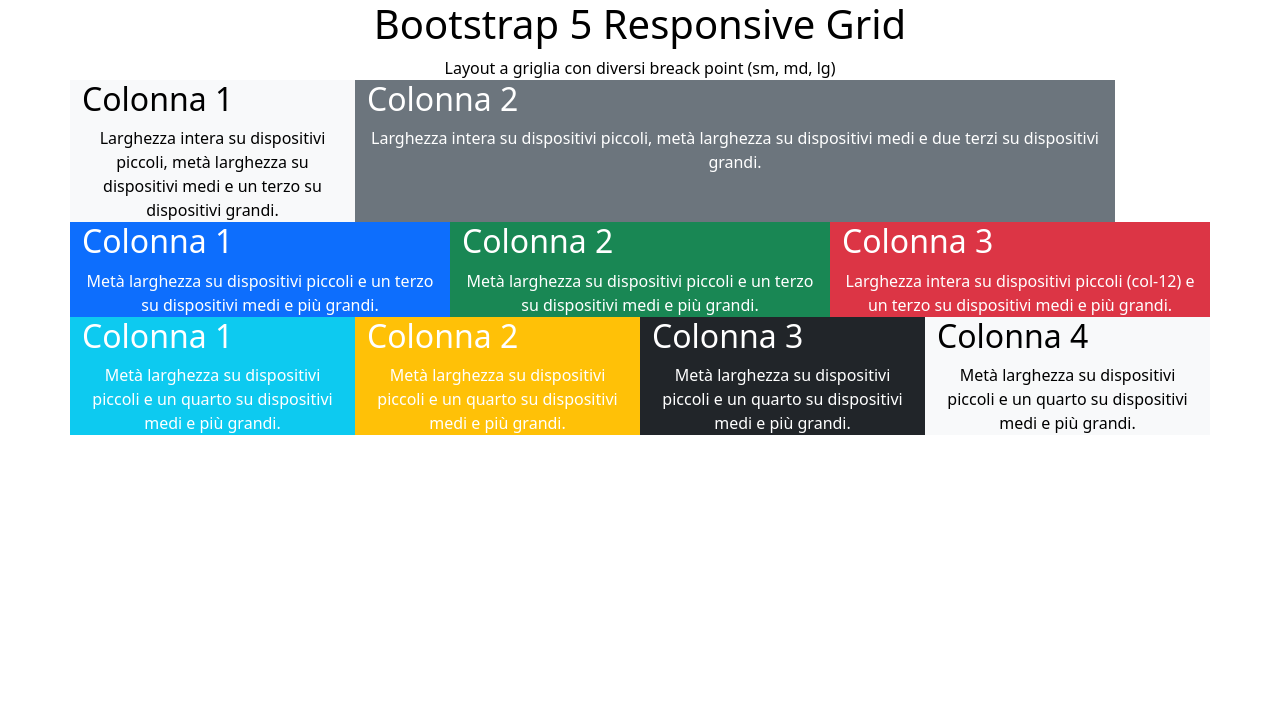
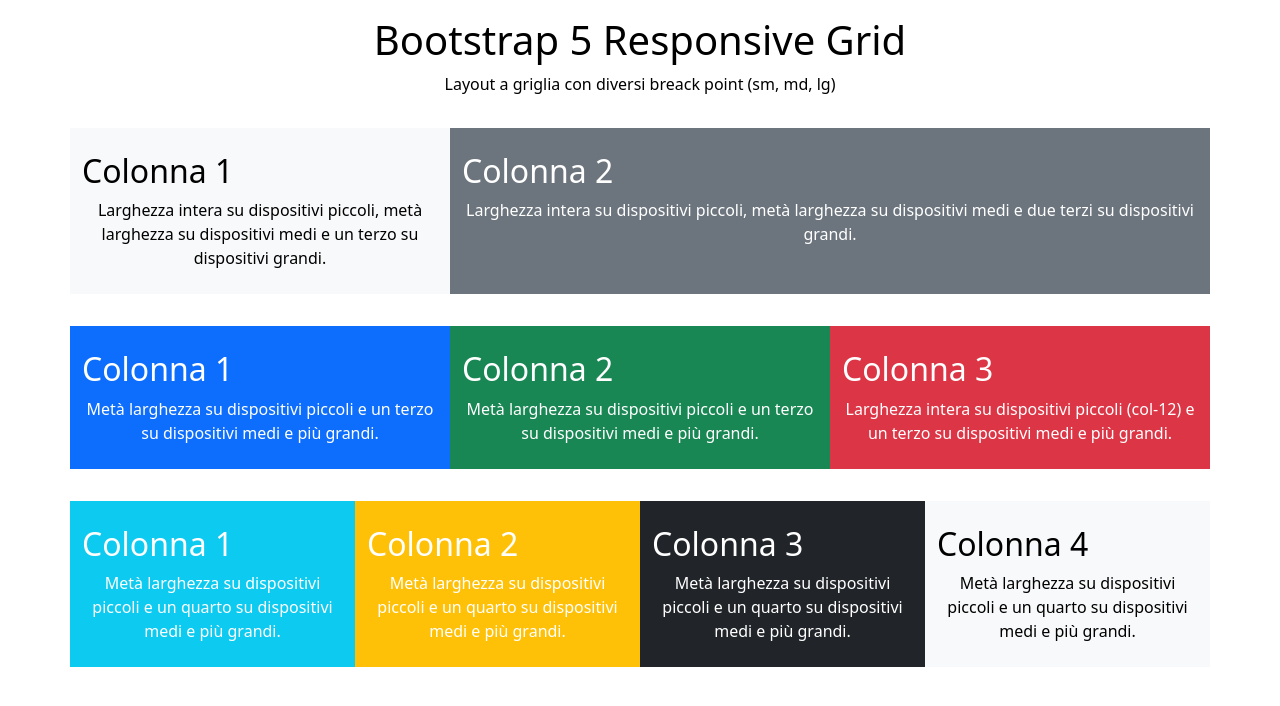
Before and after one commit to Vincenzo-Polverino/htmlcss-bootstrap-layout, a plain HTML site: page index.html in a window 1280 px wide. Drawn offline with nearby package versions, Linux system fonts and the light colour scheme.

Commit message:
fix container

```diff
--- a/index.html
+++ b/index.html
@@ -29,59 +29,62 @@
     <main>
         <div class="container text-center text-white">
 
-            <h1 class="text-center text-black">Bootstrap 5 Responsive Grid</h1>
-            <span class="text-center text-black ">Layout a griglia con diversi breack point (sm, md, lg)</span>
-            <div class="row ">
-                <div class="col-12 col-md-6 col-lg-3 bg-light text-black ">
+            <div class="my-3">
+                <h1 class="text-center text-black">Bootstrap 5 Responsive Grid</h1>
+                <span class="text-center text-black ">Layout a griglia con diversi breack point (sm, md, lg)</span>
+            </div>
+
+            <div class="row py-3">
+                <div class="col-12 col-md-6 col-lg-4 bg-light text-black  py-4">
                     <h2 class="text-start">Colonna 1</h2>
                     <span>Larghezza intera su dispositivi piccoli, metà
                         larghezza su dispositivi medi e un terzo su
                         dispositivi grandi.</span>
                 </div>
-                <div class="col-12 col-md-6 col-lg-8 bg-secondary">
+                <div class="col-12 col-md-6 col-lg-8 bg-secondary text-white py-4">
                     <h2 class="text-start">Colonna 2</h2>
                     <span>Larghezza intera su dispositivi piccoli, metà larghezza su dispositivi medi e due terzi su
                         dispositivi
                         grandi.</span>
                 </div>
             </div>
-            <div class="row">
-                <div class="col-6 col-md-4 bg-primary">
+            <div class="row py-3">
+                <div class="col-6 col-md-4 bg-primary text-white py-4">
                     <h2 class="text-start">Colonna 1</h2>
                     <span>Metà larghezza su dispositivi piccoli e un terzo
                         su dispositivi medi e più grandi.</span>
                 </div>
-                <div class="col-6 col-md-4 bg-success">
+                <div class="col-6 col-md-4 bg-success text-white py-4">
                     <h2 class="text-start">Colonna 2</h2>
                     <span>Metà larghezza su dispositivi piccoli e un terzo
                         su dispositivi medi e più grandi.</span>
                 </div>
-                <div class="col-12 col-md-4 bg-danger">
+                <div class="col-12 col-md-4 bg-danger text-white py-4">
                     <h2 class="text-start">Colonna 3</h2>
                     <span>Larghezza intera su dispositivi piccoli (col-12) e
                         un terzo su dispositivi medi e più grandi.</span>
                 </div>
             </div>
-            <div class="row">
-                <div class="bg-info col-6 col-md-3">
+            <div class="row py-3">
+                <div class="bg-info col-6 col-md-3 text-white py-4">
                     <h2 class="text-start">Colonna 1</h2>
                     <span>Metà larghezza su dispositivi
                         piccoli e un quarto su dispositivi
                         medi e più grandi.</span>
                 </div>
-                <div class="bg-warning col-6 col-md-3">
+                <div class="bg-warning col-6 col-md-3 text-white py-4">
                     <h2 class="text-start">Colonna 2</h2>
                     <span>Metà larghezza su dispositivi
                         piccoli e un quarto su dispositivi
                         medi e più grandi.</span>
                 </div>
-                <div class="bg-dark col-6 col-md-3">
+                <div class="bg-dark col-6 col-md-3 text-white py-4">
                     <h2 class="text-start">Colonna 3</h2>
                     <span>Metà larghezza su dispositivi
                         piccoli e un quarto su dispositivi
                         medi e più grandi.</span>
                 </div>
-                <div class="bg-light text-black col-6 col-md-3">
+                <div class="bg-light text-black col-6 col-md-3 py-4">
                     <h2 class="text-start ">Colonna 4</h2>
                     <span>Metà larghezza su dispositivi
                         piccoli e un quarto su dispositivi
```
